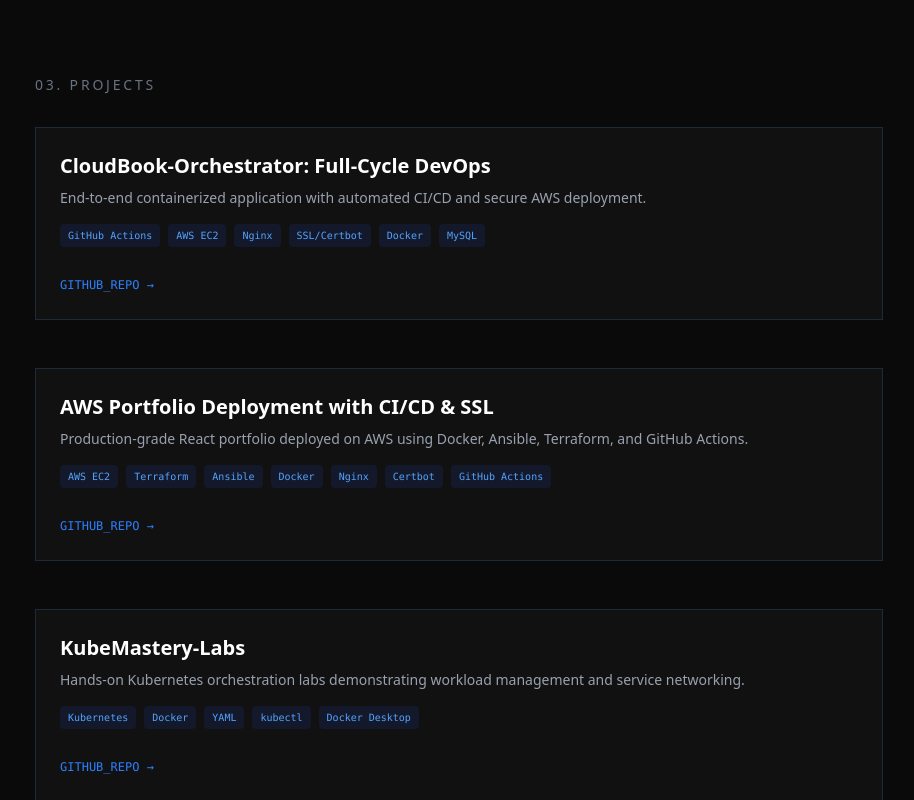
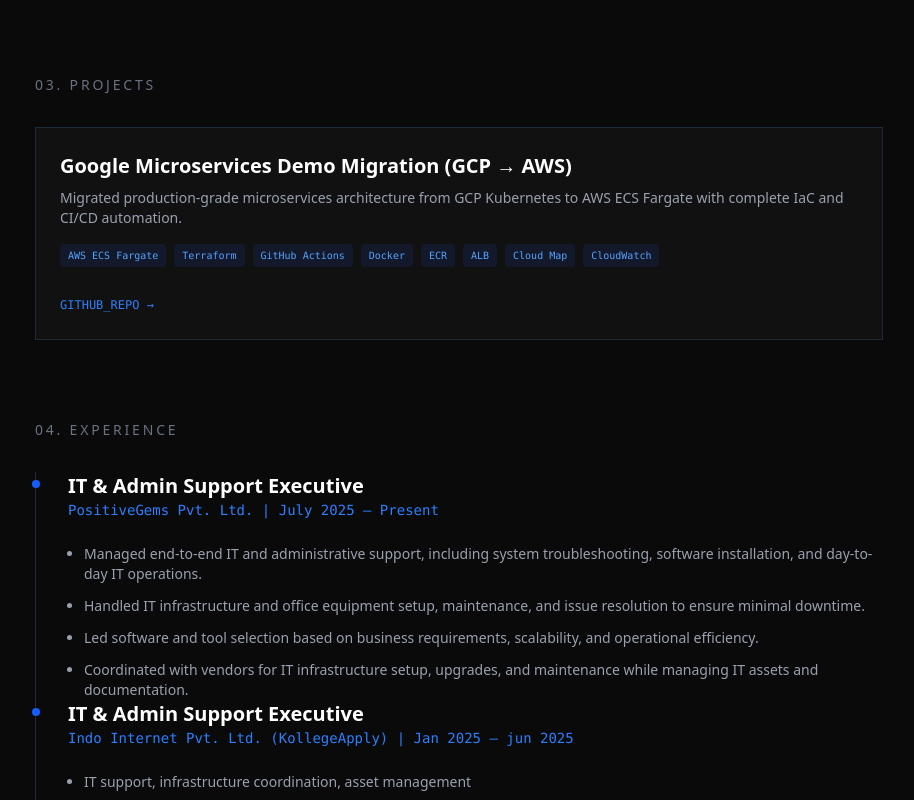
Before and after one commit to heyrohhh/rohitneelmishraportfolio, a React (Vite) app in the folder frontendRohit/: page / in a window 1280 px wide. Shown: the part 1160-1960 px from the top of the page, without its empty margins (181-1095 px from the left). Built offline with nearby package versions, Linux system fonts and the light colour scheme.

Commit message:
updated project

```diff
--- a/frontendRohit/src/components/Projects.jsx
+++ b/frontendRohit/src/components/Projects.jsx
@@ -1,48 +1,20 @@
 export default function Projects() {
   const projects = [
     {
-      title: "CloudBook-Orchestrator: Full-Cycle DevOps",
-      desc: "End-to-end containerized application with automated CI/CD and secure AWS deployment.",
-      tools: ["GitHub Actions", "AWS EC2", "Nginx", "SSL/Certbot", "Docker", "MySQL"],
-      link: "https://github.com/heyrohhh/CloudBook-Orchestrator.git",
+      title: "Google Microservices Demo Migration (GCP → AWS)",
+      desc: "Migrated production-grade microservices architecture from GCP Kubernetes to AWS ECS Fargate with complete IaC and CI/CD automation.",
+      tools: ["AWS ECS Fargate", "Terraform", "GitHub Actions", "Docker", "ECR", "ALB", "Cloud Map", "CloudWatch"],
+      link: "https://github.com/heyrohhh/microservices-demo.git",
       details: [
-        "Built automated CI/CD pipelines in GitHub Actions for zero-downtime deployment.",
-        "Deployed on AWS EC2 using Nginx and secured with Let's Encrypt SSL.",
-        "Provisioned infrastructure with controlled security group access.",
-        "Managed persistent database storage using Docker volumes."
-      ]
-    },
-    {
-      title: "AWS Portfolio Deployment with CI/CD & SSL",
-      desc: "Production-grade React portfolio deployed on AWS using Docker, Ansible, Terraform, and GitHub Actions.",
-      tools: [
-        "AWS EC2",
-        "Terraform",
-        "Ansible",
-        "Docker",
-        "Nginx",
-        "Certbot",
-        "GitHub Actions"
-      ],
-      link: "https://github.com/heyrohhh/rohitneelmishraportfolio.git",
-      details: [
-        "Provisioned AWS EC2 and security groups using Terraform.",
-        "Built a multi-stage Docker image to serve a React application via Nginx.",
-        "Designed CI/CD pipeline with GitHub Actions to build and deploy images automatically.",
-        "Implemented two-phase HTTP → HTTPS SSL bootstrapping using Certbot webroot validation.",
-        "Separated build-time and runtime concerns by managing Nginx configuration via Ansible.",
-        "Resolved real-world deployment issues including Docker port conflicts and SSL sequencing failures."
-      ]
-    },
-    {
-      title: "KubeMastery-Labs",
-      desc: "Hands-on Kubernetes orchestration labs demonstrating workload management and service networking.",
-      tools: ["Kubernetes", "Docker", "YAML", "kubectl", "Docker Desktop"],
-      link: "https://github.com/heyrohhh/KubeMastery-Labs.git",
-      details: [
-        "Designed multi-pod deployments with self-healing behavior.",
-        "Used ConfigMaps and Secrets for environment-specific configuration.",
-        "Implemented NodePort and ClusterIP services for traffic routing."
+        "Migrated 12+ microservices from GCP Kubernetes to AWS ECS Fargate with zero server management.",
+        "Designed complete infrastructure using Terraform including VPC, ALB, ECS clusters, and Cloud Map for service discovery.",
+        "Built intelligent CI/CD pipeline with GitHub Actions using dorny/paths-filter to detect service-level changes and deploy only modified services.",
+        "Implemented Application Load Balancer with path-based routing and custom health checks for frontend service.",
+        "Configured AWS Cloud Map for internal service discovery and inter-service communication.",
+        "Solved Docker Hub rate-limit issues by migrating all images to AWS ECR.",
+        "Debugged and disabled GCP-specific Profiler causing runtime failures on AWS.",
+        "Used CloudWatch logs extensively for debugging task failures, image pull errors, and health check issues.",
+        "Practiced local Kubernetes deployment (Docker Desktop) to understand orchestration differences between ECS and K8s."
       ]
     }
   ];
```
